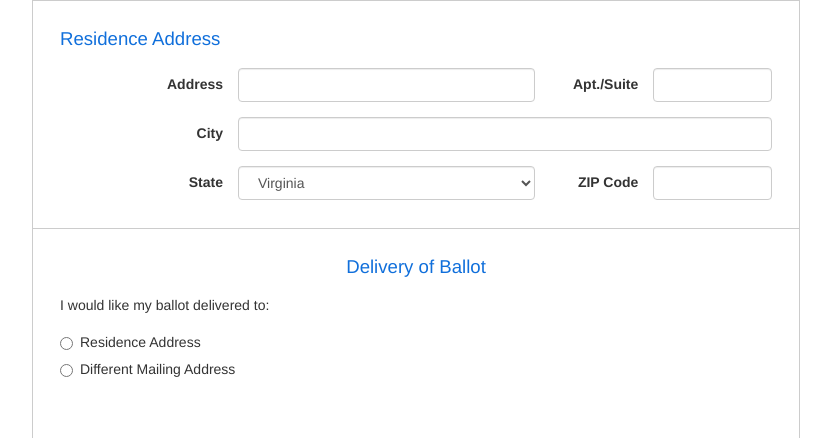
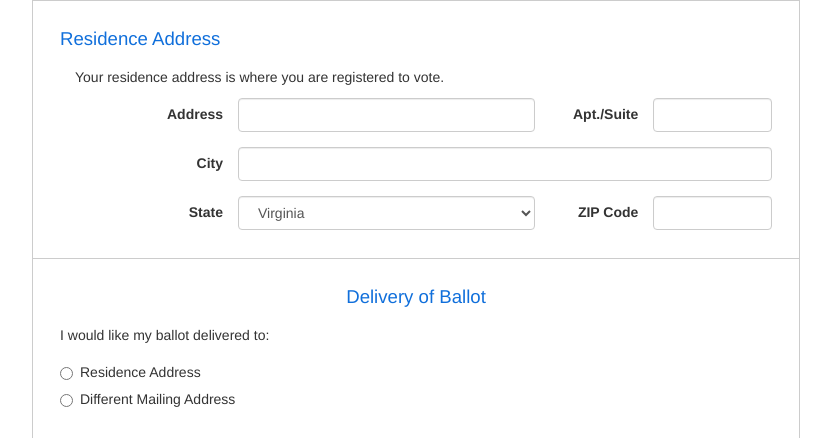
Before and after one commit to eAbsentee/eAbsentee, a Flask app: page /form/ in a window 1280 px wide. Shown: the part 1765-2203 px from the top of the page, without its empty margins (224-1055 px from the left). Run offline with Flask 2, Linux system fonts and the light colour scheme; some libraries are stand-ins or nearby versions.

Commit message:
Residence address

```diff
--- a/templates/form.html
+++ b/templates/form.html
@@ -340,7 +340,7 @@
                         <!-- Section 5: Residence Address -->
                         <fieldset id="address">
                               <h3 style="color: #106FDB;">Residence Address</h3>
-
+                              <p>Your residence address is where you are registered to vote. </p>
                               <div id="address__street" class="form-group form-inline">
                                     <label for="address__street_field" class="control-label address">Address</label>
                                     <input name="address__street" id="address__street_field" type="text" class="form-control address" autocomplete="street-address" required />
```
